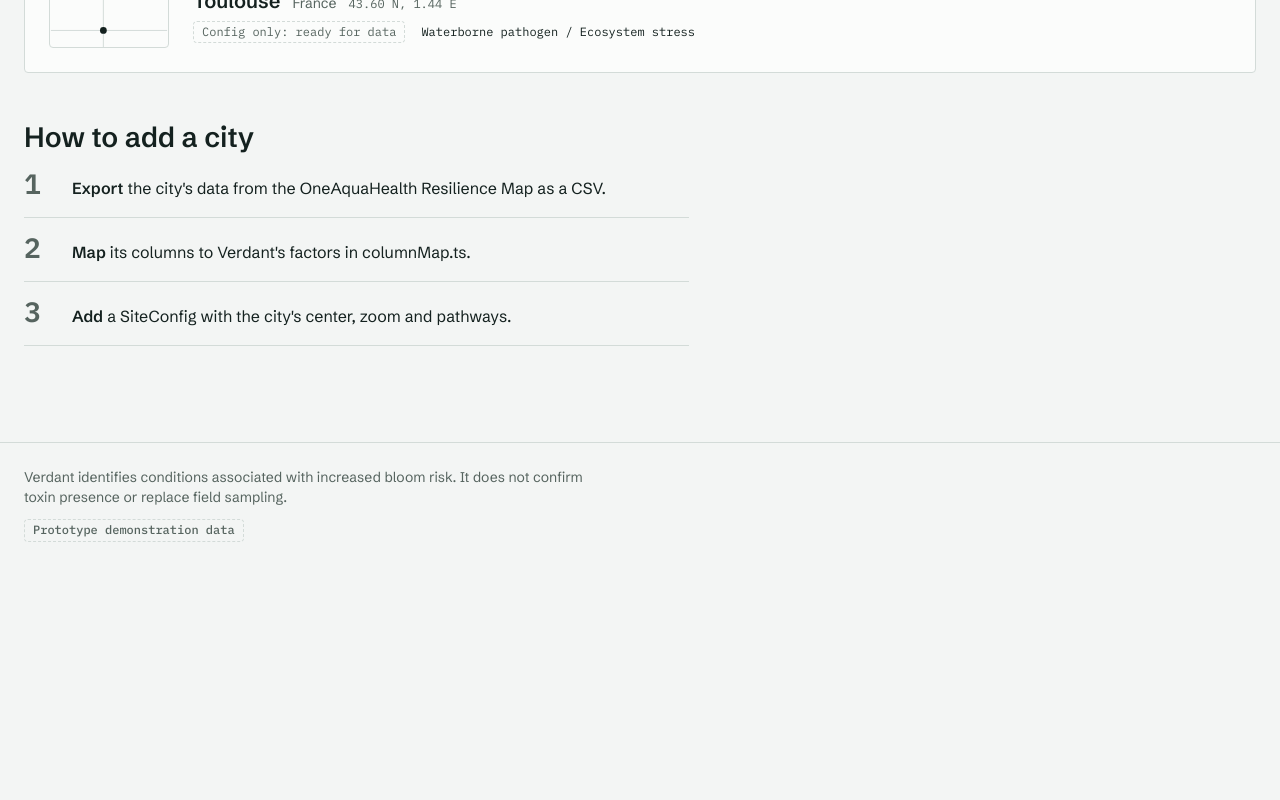
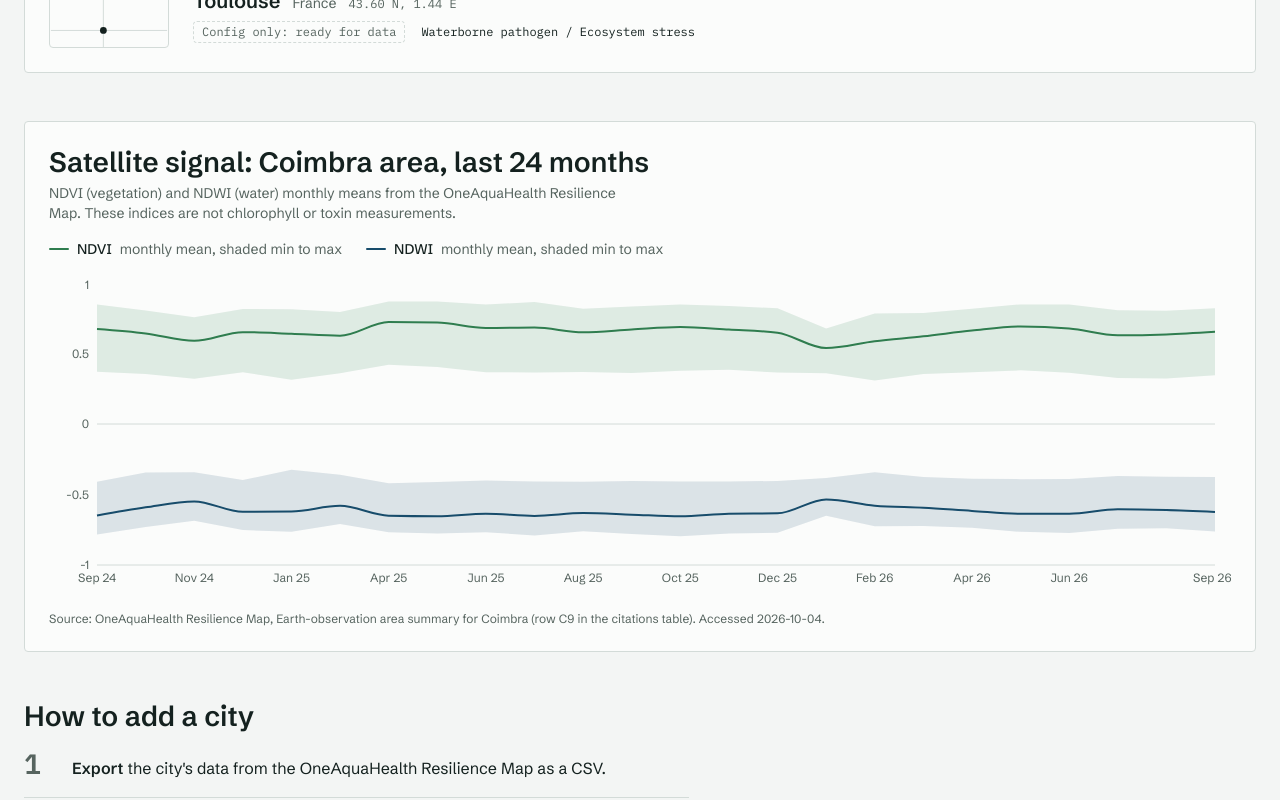
Before and after one commit to NathanDiep123/Verdant, a React (Vite) app: page /oah-cities in a window 1280 px wide. Shown: the part 900-1700 px from the top of the page. Before the commit the page ends 1466 px from the top, so only its background shows below. Built offline with nearby package versions, Linux system fonts and the light colour scheme.

Commit message:
Add Coimbra satellite signal chart from the Earth-observation summary

```diff
--- /dev/null
+++ b/src/components/CoimbraSatelliteChart.tsx
@@ -0,0 +1,86 @@
+import { Area, ComposedChart, Line, ReferenceLine, ResponsiveContainer, Tooltip, XAxis, YAxis } from "recharts";
+import { coimbraEoSeries } from "@/data/oah/coimbraEo";
+
+const NDVI = "#2f7d4f";
+const NDWI = "var(--primary)";
+const tick = { fontSize: 12, fontFamily: "var(--font-mono)", fill: "var(--muted-foreground)" };
+
+const MONTH = new Intl.DateTimeFormat("en-US", { month: "short", year: "2-digit", timeZone: "UTC" });
+const label = (period: string) => MONTH.format(new Date(`${period}-01T00:00:00Z`));
+
+const data = coimbraEoSeries.map((r) => ({
+  ...r,
+  month: label(r.period),
+  ndviBand: [r.ndviMin, r.ndviMax],
+  ndwiBand: [r.ndwiMin, r.ndwiMax],
+}));
+
+const first = data[0];
+const last = data[data.length - 1];
+
+function Key({ color, name, note }: { color: string; name: string; note: string }) {
+  return (
+    <span className="inline-flex items-center gap-2 text-sm">
+      <span className="h-0.5 w-5 rounded-full" style={{ background: color }} aria-hidden />
+      <span className="font-medium">{name}</span>
+      <span className="text-muted-foreground">{note}</span>
+    </span>
+  );
+}
+
+export function CoimbraSatelliteChart() {
+  return (
+    <section aria-labelledby="eo-heading" className="flex flex-col gap-4 rounded-sm border bg-card p-4 md:p-6">
+      <div className="flex flex-col gap-1">
+        <h2 id="eo-heading" className="text-[28px] font-semibold leading-[1.2]">
+          Satellite signal: Coimbra area, last 24 months
+        </h2>
+        <p className="max-w-[68ch] text-sm text-muted-foreground">
+          NDVI (vegetation) and NDWI (water) monthly means from the OneAquaHealth Resilience Map. These indices are not chlorophyll or toxin measurements.
+        </p>
+      </div>
+
+      <div className="flex flex-wrap gap-x-6 gap-y-2">
+        <Key color={NDVI} name="NDVI" note="monthly mean, shaded min to max" />
+        <Key color={NDWI} name="NDWI" note="monthly mean, shaded min to max" />
+      </div>
+
+      <div
+        role="img"
+        aria-label={`Monthly NDVI and NDWI means for the Coimbra area, ${first.month} to ${last.month}. NDVI mean ${first.ndviMean.toFixed(2)} to ${last.ndviMean.toFixed(2)}, NDWI mean ${first.ndwiMean.toFixed(2)} to ${last.ndwiMean.toFixed(2)}.`}
+        className="h-[280px] w-full md:h-[320px]"
+      >
+        <ResponsiveContainer width="100%" height="100%">
+          <ComposedChart data={data} margin={{ top: 8, right: 16, bottom: 0, left: -12 }}>
+            <ReferenceLine y={0} stroke="var(--border)" />
+            <XAxis
+              dataKey="month"
+              tickLine={false}
+              axisLine={{ stroke: "var(--border)" }}
+              tick={tick}
+              interval="preserveStartEnd"
+              minTickGap={24}
+            />
+            <YAxis domain={[-1, 1]} ticks={[-1, -0.5, 0, 0.5, 1]} tickLine={false} axisLine={false} tick={tick} />
+            <Tooltip
+              cursor={{ stroke: "var(--border)" }}
+              contentStyle={{ background: "var(--popover)", border: "1px solid var(--border)", borderRadius: 4, fontSize: 12 }}
+              formatter={(v, name) => {
+                if (Array.isArray(v)) return [`${Number(v[0]).toFixed(2)} to ${Number(v[1]).toFixed(2)}`, name === "ndviBand" ? "NDVI range" : "NDWI range"];
+                return [Number(v).toFixed(2), name === "ndviMean" ? "NDVI mean" : "NDWI mean"];
+              }}
+            />
+            <Area dataKey="ndviBand" stroke="none" fill={NDVI} fillOpacity={0.14} isAnimationActive={false} activeDot={false} />
+            <Area dataKey="ndwiBand" stroke="none" fill={NDWI} fillOpacity={0.14} isAnimationActive={false} activeDot={false} />
+            <Line type="monotone" dataKey="ndviMean" stroke={NDVI} strokeWidth={2} dot={false} isAnimationActive={false} />
+            <Line type="monotone" dataKey="ndwiMean" stroke={NDWI} strokeWidth={2} dot={false} isAnimationActive={false} />
+          </ComposedChart>
+        </ResponsiveContainer>
+      </div>
+
+      <p className="text-xs text-muted-foreground">
+        Source: OneAquaHealth Resilience Map, Earth-observation area summary for Coimbra (row C9 in the citations table). Accessed 2026-10-04.
+      </p>
+    </section>
+  );
+}
--- /dev/null
+++ b/src/data/oah/coimbraEo.ts
@@ -0,0 +1,43 @@
+import Papa from "papaparse";
+import raw from "../../../data/raw/oah-coimbra-eo-summary.csv?raw";
+
+export type CoimbraEoRow = {
+  period: string;
+  ndviMean: number;
+  ndviMin: number;
+  ndviMax: number;
+  ndwiMean: number;
+  ndwiMin: number;
+  ndwiMax: number;
+};
+
+const COLUMN: Record<string, keyof CoimbraEoRow> = {
+  "NDVI|Mean": "ndviMean",
+  "NDVI|Min": "ndviMin",
+  "NDVI|Max": "ndviMax",
+  "NDWI|Mean": "ndwiMean",
+  "NDWI|Min": "ndwiMin",
+  "NDWI|Max": "ndwiMax",
+};
+
+/**
+ * Area-level monthly Earth-observation summary for Coimbra (OneAquaHealth Resilience Map export).
+ * Only NDVI and NDWI are read. GEMI is corrupt in the export and every other index is ignored.
+ * Months without values are skipped (2025-02 is blank in the export), so the series is the last 24 months that have all six values.
+ */
+function build(): CoimbraEoRow[] {
+  const { data } = Papa.parse<Record<string, string>>(raw.replace(/^\uFEFF/, ""), { header: true, skipEmptyLines: true });
+  const byPeriod = new Map<string, Partial<CoimbraEoRow>>();
+  for (const r of data) {
+    const key = COLUMN[`${r.Index}|${r.Stat}`];
+    const value = Number(r.Value);
+    if (!key || r.Value === "" || !Number.isFinite(value)) continue;
+    byPeriod.set(r.Period, { ...byPeriod.get(r.Period), period: r.Period, [key]: value });
+  }
+  return [...byPeriod.values()]
+    .filter((p) => Object.keys(p).length === 7)
+    .sort((a, b) => a.period!.localeCompare(b.period!))
+    .slice(-24) as CoimbraEoRow[];
+}
+
+export const coimbraEoSeries: CoimbraEoRow[] = build();
--- a/src/pages/Dashboard.tsx
+++ b/src/pages/Dashboard.tsx
@@ -1,4 +1,5 @@
 import { useMemo } from "react";
+import { CoimbraSatelliteChart } from "@/components/CoimbraSatelliteChart";
 import { KpiCards } from "@/components/KpiCards";
 import { RiskMap } from "@/components/RiskMap";
 import { SamplingPriorityList, type SiteRow } from "@/components/SamplingPriorityList";
@@ -56,6 +57,8 @@ export default function Dashboard() {
           <SamplingPriorityList rows={rows} />
         </div>
       </div>
+
+      {regionId === "coimbra" && <CoimbraSatelliteChart />}
     </div>
   );
 }
--- a/src/pages/OahCities.tsx
+++ b/src/pages/OahCities.tsx
@@ -1,6 +1,7 @@
 import { useNavigate } from "react-router";
 import { Button } from "@/components/ui/button";
 import CityCard from "@/components/CityCard";
+import { CoimbraSatelliteChart } from "@/components/CoimbraSatelliteChart";
 import { siteConfigs } from "@/config/sites";
 import { useRegion } from "@/state/RegionContext";
 
@@ -45,6 +46,8 @@ export default function OahCities() {
         </ul>
       </section>
 
+      <CoimbraSatelliteChart />
+
       <section className="flex flex-col gap-4" aria-labelledby="add-h">
         <h2 id="add-h" className="text-[28px] font-semibold leading-[1.2]">How to add a city</h2>
         <ol className="flex max-w-[68ch] flex-col">
```
Also changed, not shown: 1 other file (tests, documents, lock files or other folders).
